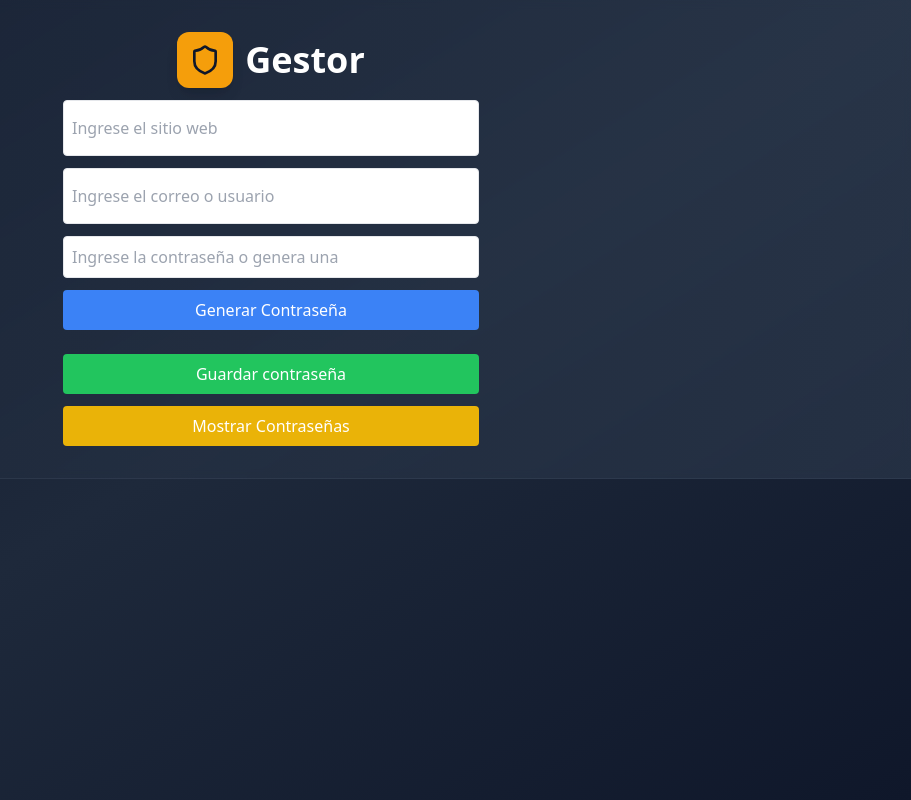
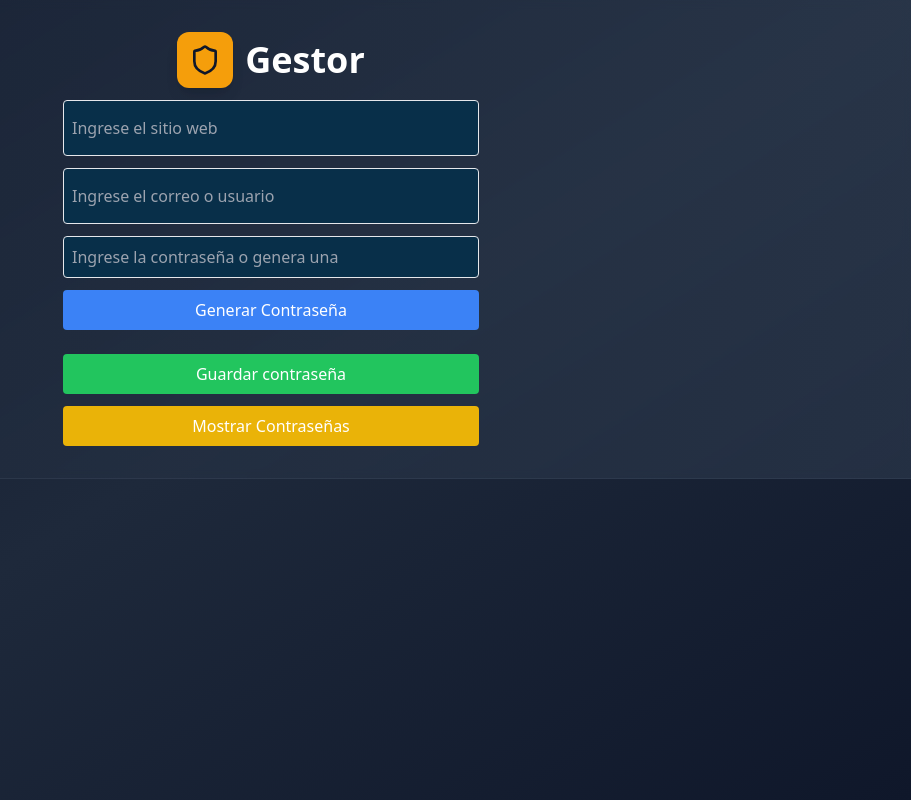
Before and after one commit to fabianpaillacan/Repositorio-Passwords, a React (Vite) app: page / in a window 1280 px wide. Shown: the whole page, without its empty margins (369-1280 px from the left). Built offline with nearby package versions, Linux system fonts and the light colour scheme.

Commit message:
Cambio de color del bg de los inputs

```diff
--- a/src/Formulario.jsx
+++ b/src/Formulario.jsx
@@ -87,7 +87,7 @@ export default function PasswordForm() {
             placeholder={"Ingrese el sitio web"}
             value={formulario.sitio}
             onChange={handleChange}
-            className="p-2 border rounded"
+            className="p-2 border rounded bg-sky-950 text-white"
             required
         />
         <input
@@ -96,7 +96,7 @@ export default function PasswordForm() {
             placeholder={"Ingrese el correo o usuario"}
             value={formulario.usuario}
             onChange={handleChange}
-            className="p-2 border rounded"
+            className="p-2 border rounded bg-sky-950 text-white"
             required
         />
         <input
@@ -105,7 +105,7 @@ export default function PasswordForm() {
             placeholder={"Ingrese la contraseña o genera una"}
             value={formulario.password}
             onChange={handleChange}
-            className="p-2 border rounded"
+            className="p-2 border rounded bg-sky-950 text-white"
             required
         />
       <button
```
